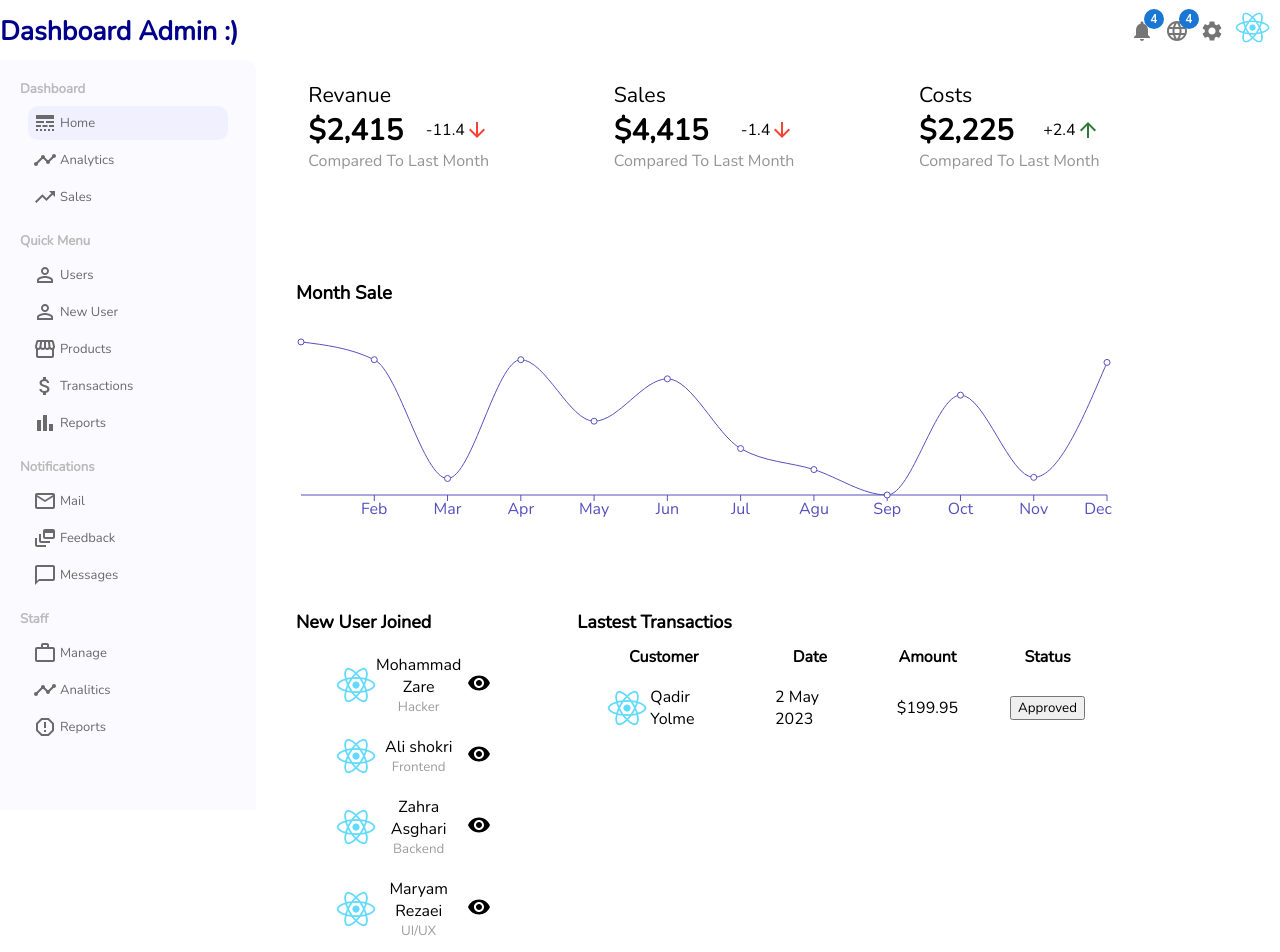
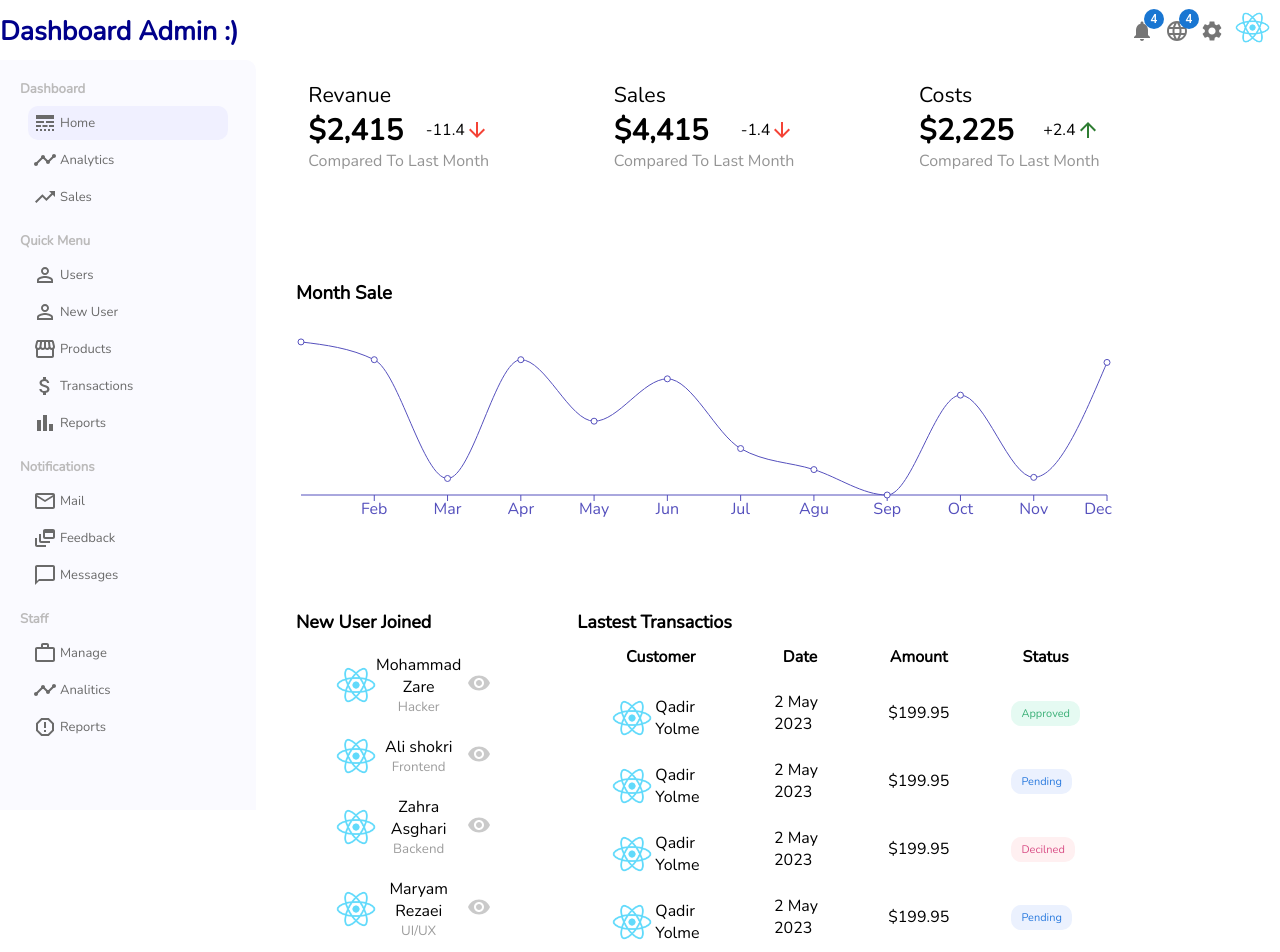
Before and after one commit to AmirHosein-Zare/Dashboard, a React (Create React App) app: page / in a window 1280 px wide. Shown: the top 952 px of the page. Built offline with nearby package versions, Linux system fonts and the light colour scheme.

Commit message:
finish widgetLg coding

```diff
--- a/src/components/WidgetLg/WidgetLg.css
+++ b/src/components/WidgetLg/WidgetLg.css
@@ -14,7 +14,8 @@
 }
 
 .WidgetLgTd{
-    padding: 5px 25px;
+    padding: 5px 30px;
+    margin-top: 10px;
 }
 
 .WidgetLgImg{
@@ -30,3 +31,31 @@
 .WidgetLgTh{
     text-align: center;
 }
+
+.WidgetLgDate , .WidgetLgPrice{
+    font-weight: 300;
+}
+
+.WidgetLgBtn{
+    background-color: rgb(230, 230, 230);
+    border: 0px;
+    border-radius: 10px;
+    padding: 5px 10px;
+    cursor: pointer;
+    font-size: 11px;
+}
+
+.Approved{
+    color: #3bb077;
+    background-color: #e5faf2;
+}
+
+.Decilned{
+    color: #d95087;
+    background-color: #fff0f1;
+}
+
+.Pending{
+    color: #2a7ade;
+    background-color: #ebf1fe;
+}
--- a/src/components/WidgetLg/WidgetLg.jsx
+++ b/src/components/WidgetLg/WidgetLg.jsx
@@ -4,7 +4,7 @@ import './WidgetLg.css'
 export default function WidgetLg() {
 
     const Button = ({type}) => {
-        return <button className={'WidgetLgBtn' + type}>{type}</button>
+        return <button className={'WidgetLgBtn ' + type}>{type}</button>
     }
 
     return (
@@ -28,6 +28,39 @@ export default function WidgetLg() {
                     <Button type="Approved" />
                 </td>
             </tr>
+            <tr>
+                <td className='WidgetLgTd WidgetLgUser'>
+                    <img src="logo512.png" className='WidgetLgImg'/>
+                    <span>Qadir Yolme</span>
+                </td>
+                <td className='WidgetLgDate WidgetLgTd'>2 May 2023</td>
+                <td className='WidgetLgPrice WidgetLgTd'>$199.95</td>
+                <td className='WidgetLgStatus WidgetLgTd'>
+                    <Button type="Pending" />
+                </td>
+            </tr>
+            <tr>
+                <td className='WidgetLgTd WidgetLgUser'>
+                    <img src="logo512.png" className='WidgetLgImg'/>
+                    <span>Qadir Yolme</span>
+                </td>
+                <td className='WidgetLgDate WidgetLgTd'>2 May 2023</td>
+                <td className='WidgetLgPrice WidgetLgTd'>$199.95</td>
+                <td className='WidgetLgStatus WidgetLgTd'>
+                    <Button type="Decilned" />
+                </td>
+            </tr>
+            <tr>
+                <td className='WidgetLgTd WidgetLgUser'>
+                    <img src="logo512.png" className='WidgetLgImg'/>
+                    <span>Qadir Yolme</span>
+                </td>
+                <td className='WidgetLgDate WidgetLgTd'>2 May 2023</td>
+                <td className='WidgetLgPrice WidgetLgTd'>$199.95</td>
+                <td className='WidgetLgStatus WidgetLgTd'>
+                    <Button type="Pending" />
+                </td>
+            </tr>
         </table>
     </div>
   )
--- a/src/components/WidgetSm/WidgetSmItem/WidgetSmItem.css
+++ b/src/components/WidgetSm/WidgetSmItem/WidgetSmItem.css
@@ -38,4 +38,5 @@
 
 .WidgetSmIcon{
     font-size: 14pt;
+    color: rgba(192, 192, 192, 0.845);
 }
```
